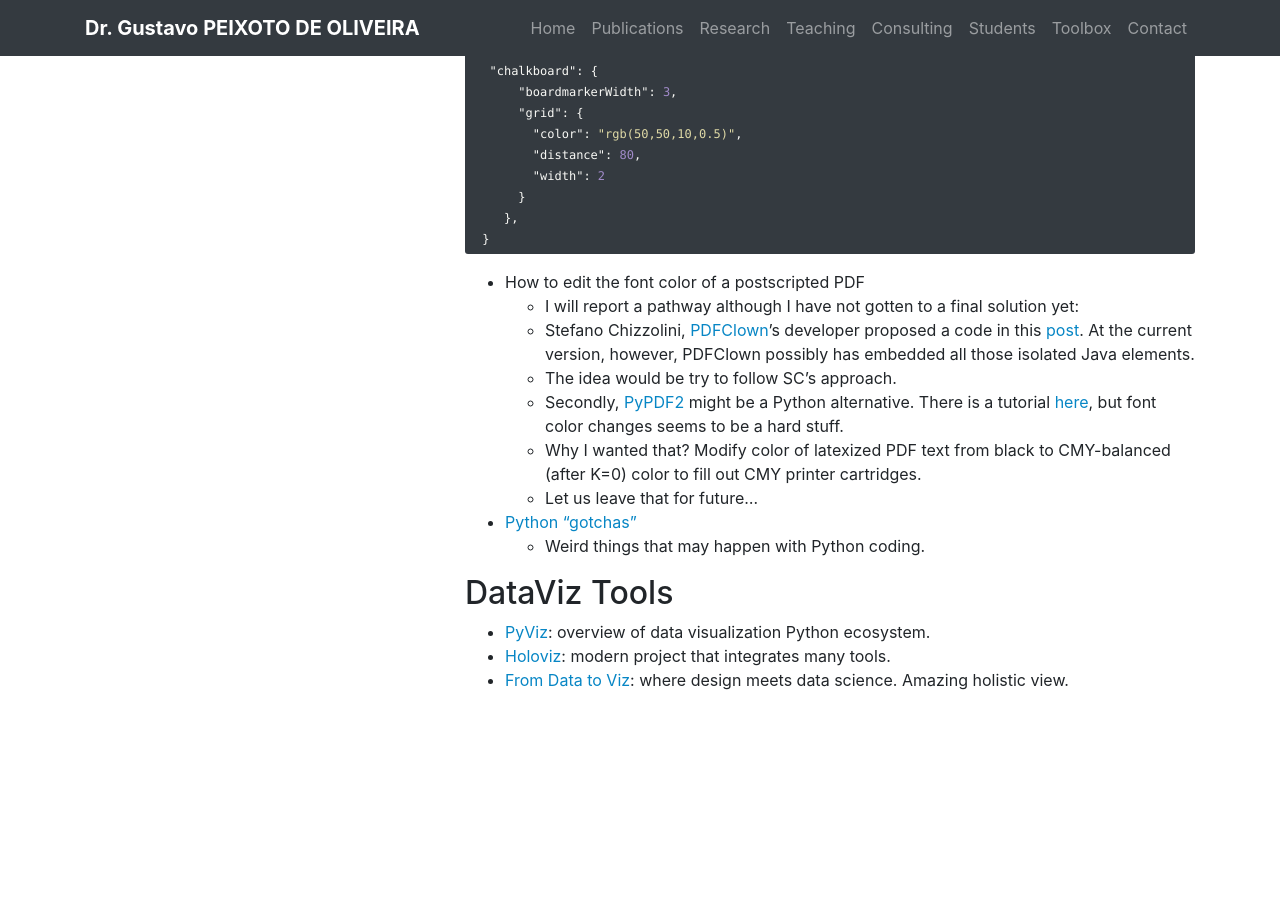
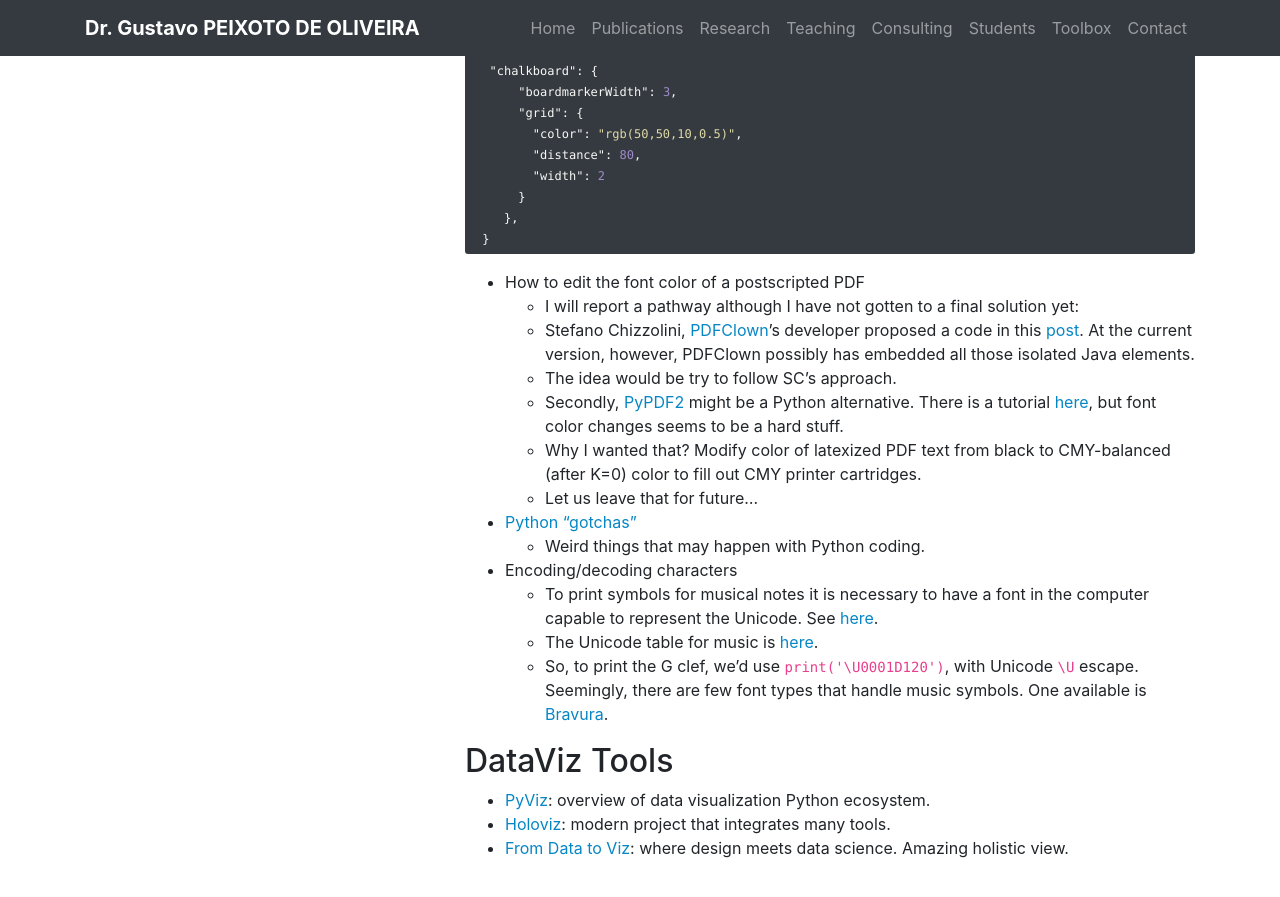
Before and after one commit to gcpeixoto/gcpeixoto.github.io, a Jekyll site: the page built from _toolbox/G-b-python.md, in a window 1280 px wide and 900 px high, scrolled down 1565 px. Shown: the top 897 px of the window. Built offline with Jekyll 4.4.1, drawn with Linux system fonts in a browser that asks for light colours; before the commit the page ends 2297 px from its top, so only the background shows below that.

Commit message:
Add info on music symbols.

```diff
--- a/_toolbox/G-b-python.md
+++ b/_toolbox/G-b-python.md
@@ -86,6 +86,10 @@
 - [Python "gotchas"](https://mrfuxi.github.io/blog/python-gotchas/)
 	- Weird things that may happen with Python coding.
 
+- Encoding/decoding characters
+	- To print symbols for musical notes it is necessary to have a font in the computer capable to represent the Unicode. See [here](https://stackoverflow.com/questions/48055887/python-how-to-specify-and-view-high-numbered-unicode-characters).
+	- The Unicode table for music is [here](https://unicode.org/charts/PDF/U1D100.pdf).
+	- So, to print the G clef, we'd use `print('\U0001D120')`, with Unicode `\U` escape. Seemingly, there are few font types that handle music symbols. One available is [Bravura](https://github.com/steinbergmedia/bravura).
 
 ## DataViz Tools
 
```
